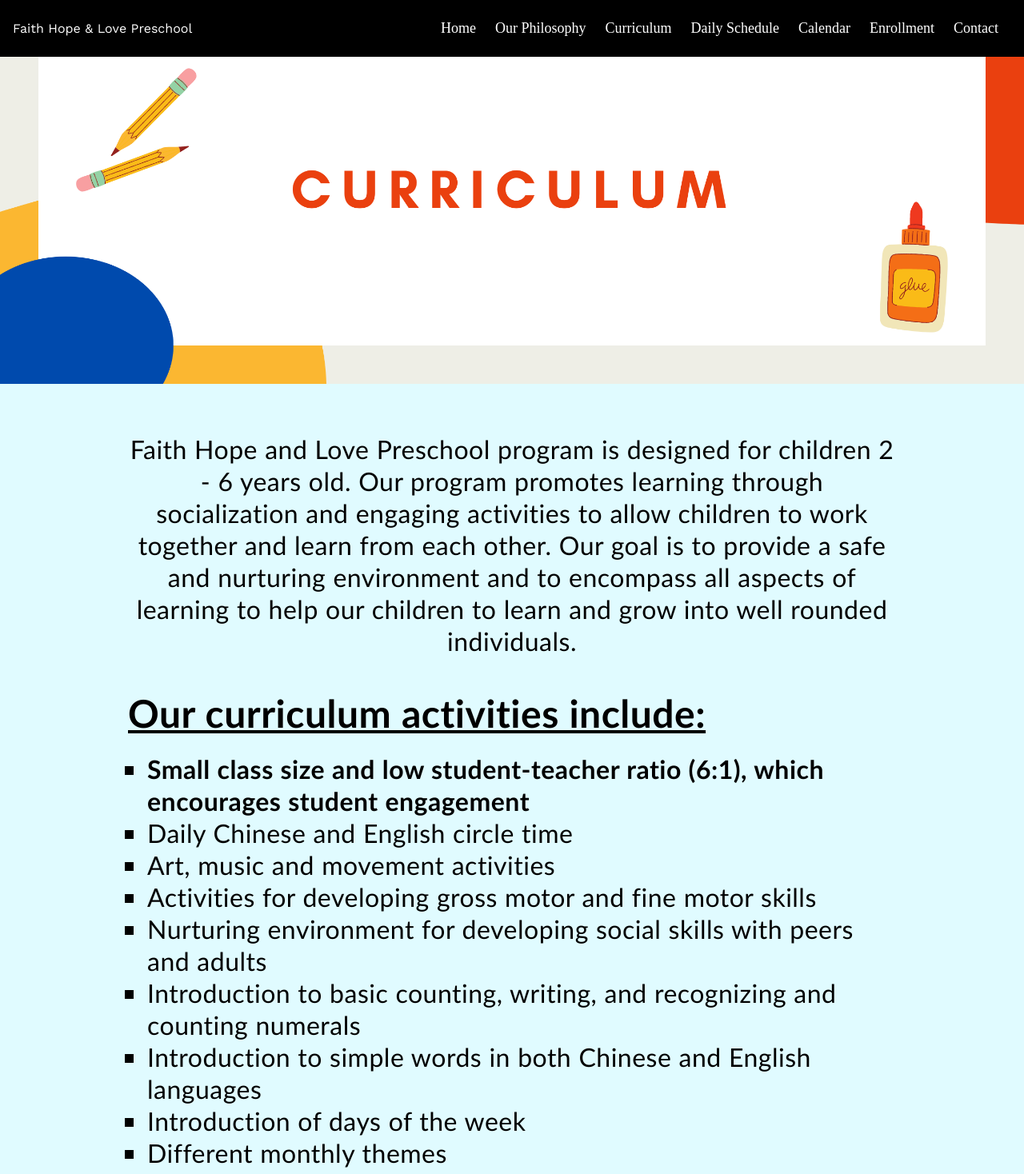
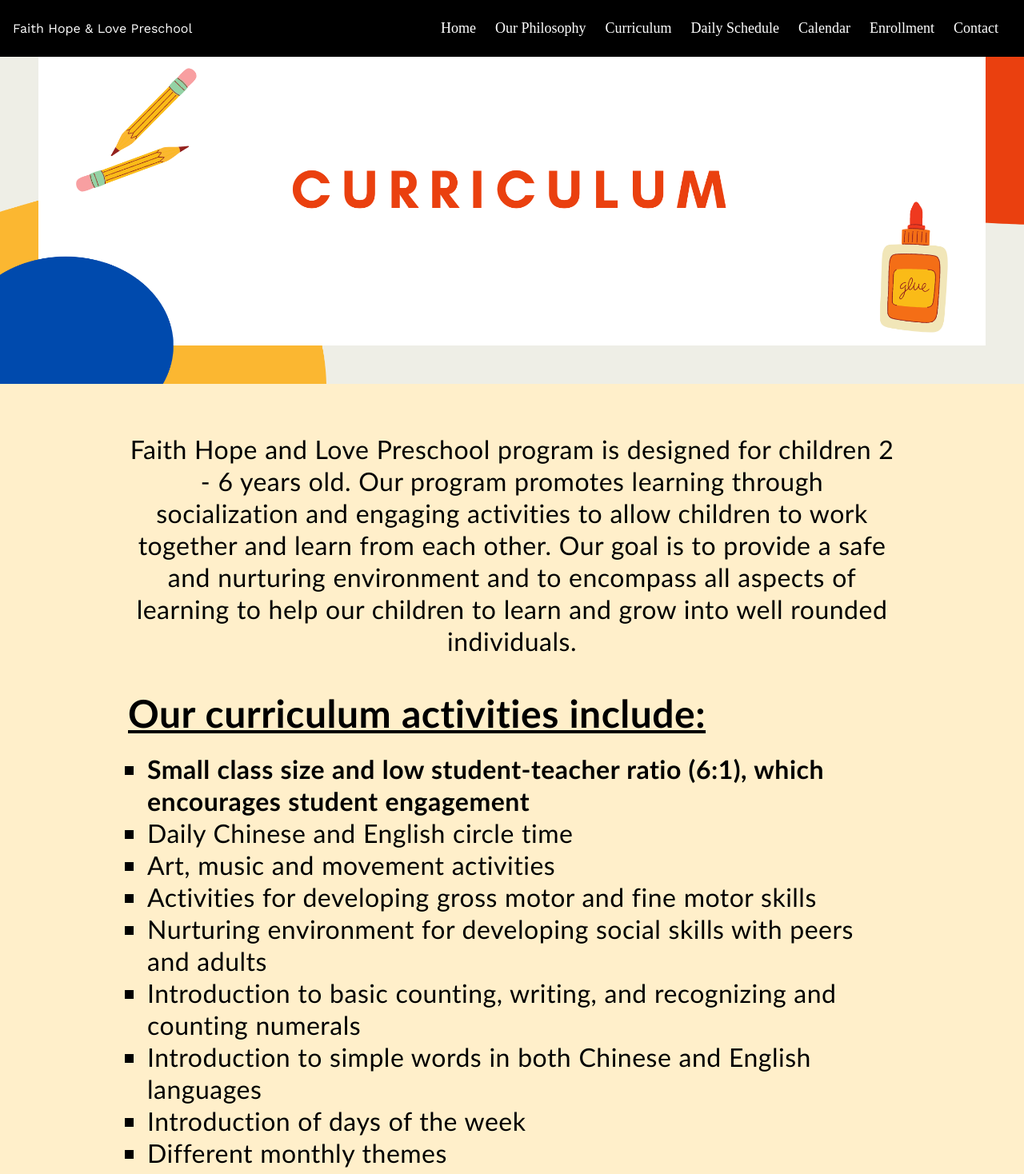
Before and after one commit to Alexlee8888/fhlpreschool.github.io, a Next.js app: page /curriculum in a window 1280 px wide. Shown: the top 1468 px of the page at 80% size. Built offline with nearby package versions, Linux system fonts and the light colour scheme.

Commit message:
finished changes

```diff
--- a/env.js
+++ b/env.js
@@ -1,4 +1,4 @@
 module.exports = {
-    EMAIL : 'alexleeyt8888@gmail.com',
-    EMAIL_PASS : 'fqynbtsqjcgtuzbb'
+    EMAIL : 'preschool@fhlschool.org',
+    EMAIL_PASS : 'tbvgvoxlnyvxkowt'
 }
--- a/pages/curriculum/index.module.css
+++ b/pages/curriculum/index.module.css
@@ -34,7 +34,7 @@
 }
 
 .scrollbg {
-    background-color: rgb(224, 251, 255);
+    background-color: rgb(255, 239, 202);
     padding: 2% 12.5%;
     color: black;
     margin-top: 2.5%;
@@ -54,7 +54,7 @@
 
 
 .wrapper {
-    background-color: rgb(224, 251, 255);
+    background-color: rgb(255, 239, 202);
     height: 100%;
     width: 100%;
     font-family: 'Gill Sans', 'Gill Sans MT', Calibri, 'Trebuchet MS', sans-serif;
--- a/pages/index.js
+++ b/pages/index.js
@@ -58,7 +58,7 @@ export default function HomePage() {
       </div>
       <div className={styles.videobg}>
         <div className={styles.video}>
-          <iframe width="951" height="535" src="https://www.youtube.com/embed/15lzFgt7cig" title="FHL Preschool Video" frameborder="0" allow="accelerometer; autoplay; clipboard-write; encrypted-media; gyroscope; picture-in-picture; web-share" allowfullscreen></iframe>
+          <iframe width="951" height="535" src="https://www.youtube.com/embed/15lzFgt7cig" title="FHL Preschool Video" frameBorder="0" allow="accelerometer; autoplay; clipboard-write; encrypted-media; gyroscope; picture-in-picture; web-share" allowFullScreen></iframe>
         </div>
       </div>
       <div className={styles.carobg}>
```
